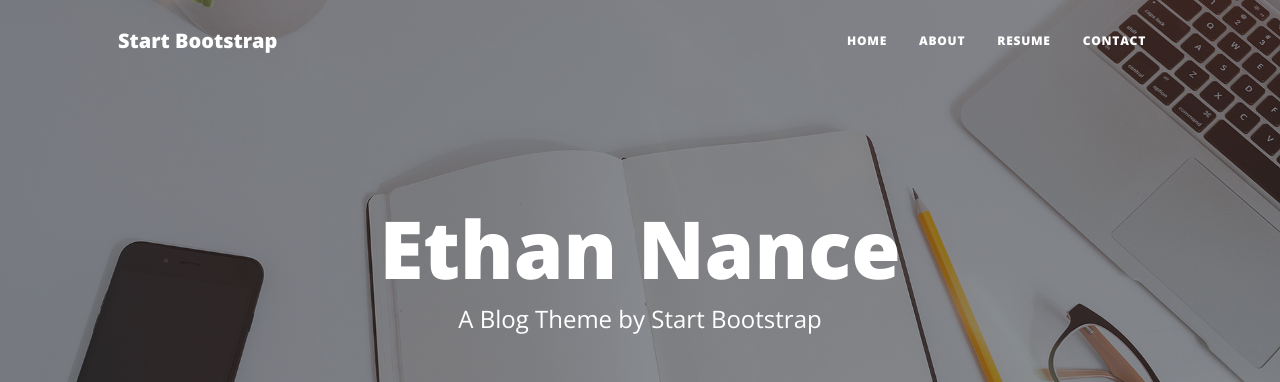
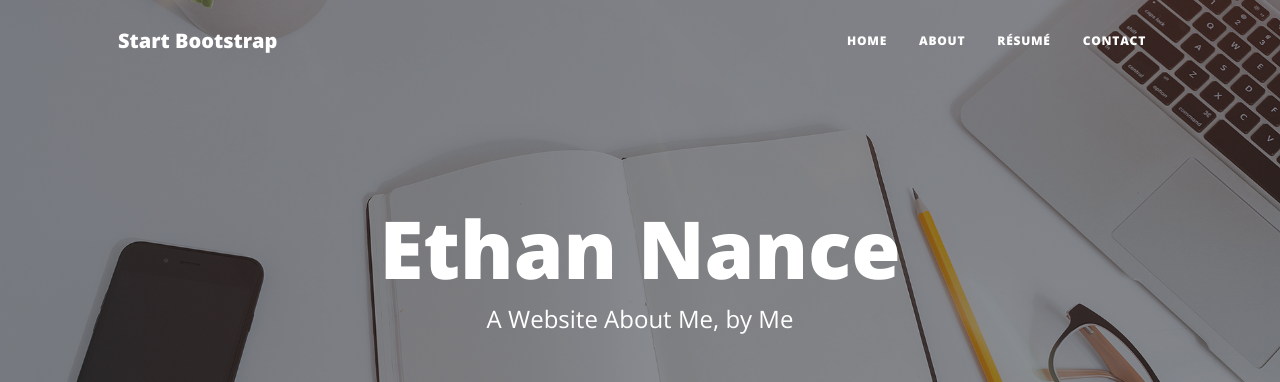
Before and after one commit to BlueJazz523/is201, a plain HTML site: page index.html in a window 1280 px wide. Shown: the top 382 px of the page. Drawn offline with nearby package versions, Linux system fonts and the light colour scheme.

Commit message:
Add files via upload

```diff
--- a/index.html
+++ b/index.html
@@ -28,7 +28,7 @@
                     <ul class="navbar-nav ms-auto py-4 py-lg-0">
                         <li class="nav-item"><a class="nav-link px-lg-3 py-3 py-lg-4" href="index.html">Home</a></li>
                         <li class="nav-item"><a class="nav-link px-lg-3 py-3 py-lg-4" href="about.html">About</a></li>
-                        <li class="nav-item"><a class="nav-link px-lg-3 py-3 py-lg-4" href="post.html">Resume</a></li>
+                        <li class="nav-item"><a class="nav-link px-lg-3 py-3 py-lg-4" href="post.html">Résumé</a></li>
                         <li class="nav-item"><a class="nav-link px-lg-3 py-3 py-lg-4" href="contact.html">Contact</a></li>
                     </ul>
                 </div>
@@ -41,7 +41,7 @@
                     <div class="col-md-10 col-lg-8 col-xl-7">
                         <div class="site-heading">
                             <h1>Ethan Nance</h1>
-                            <span class="subheading">A Blog Theme by Start Bootstrap</span>
+                            <span class="subheading">A Website About Me, by Me</span>
                         </div>
                     </div>
                 </div>
```
